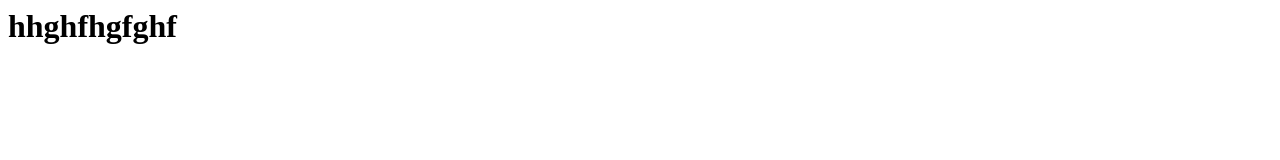
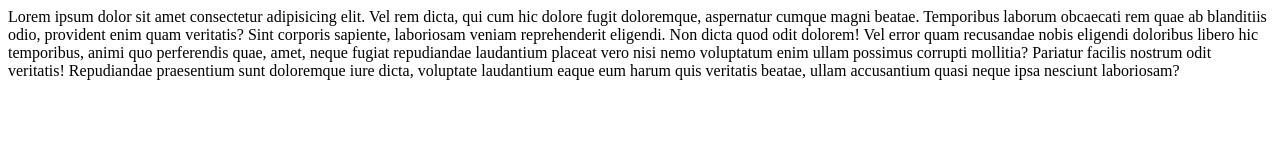
Before and after one commit to iGAPTech/SIT_2, a plain HTML site: page index.html in a window 1280 px wide. Drawn offline with Linux system fonts and the light colour scheme.

Commit message:
P tag added

```diff
--- a/index.html
+++ b/index.html
@@ -1 +1 @@
-<h1>hhghfhgfghf</h1>
+<p>Lorem ipsum dolor sit amet consectetur adipisicing elit. Vel rem dicta, qui cum hic dolore fugit doloremque, aspernatur cumque magni beatae. Temporibus laborum obcaecati rem quae ab blanditiis odio, provident enim quam veritatis? Sint corporis sapiente, laboriosam veniam reprehenderit eligendi. Non dicta quod odit dolorem! Vel error quam recusandae nobis eligendi doloribus libero hic temporibus, animi quo perferendis quae, amet, neque fugiat repudiandae laudantium placeat vero nisi nemo voluptatum enim ullam possimus corrupti mollitia? Pariatur facilis nostrum odit veritatis! Repudiandae praesentium sunt doloremque iure dicta, voluptate laudantium eaque eum harum quis veritatis beatae, ullam accusantium quasi neque ipsa nesciunt laboriosam?</p>
```
